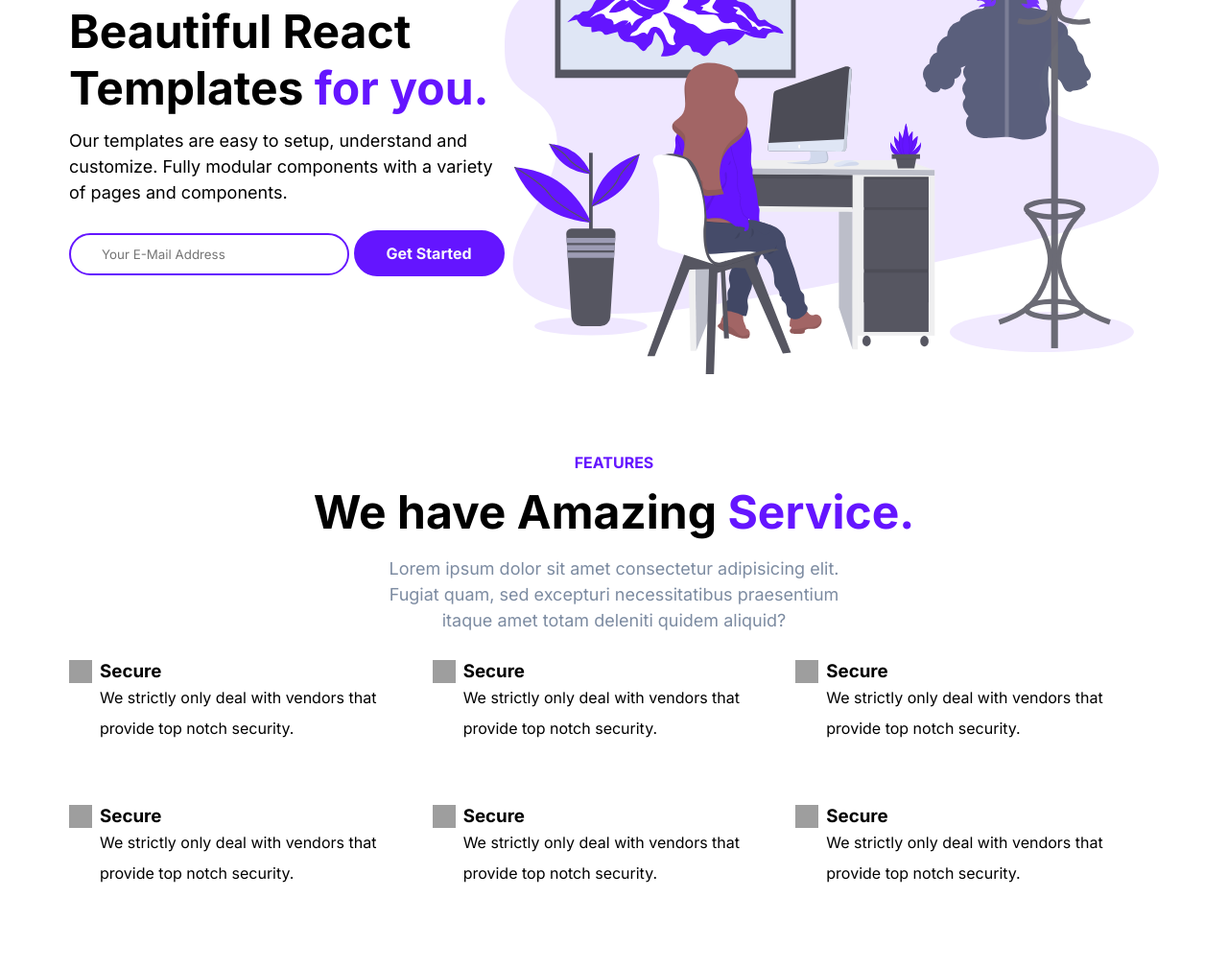
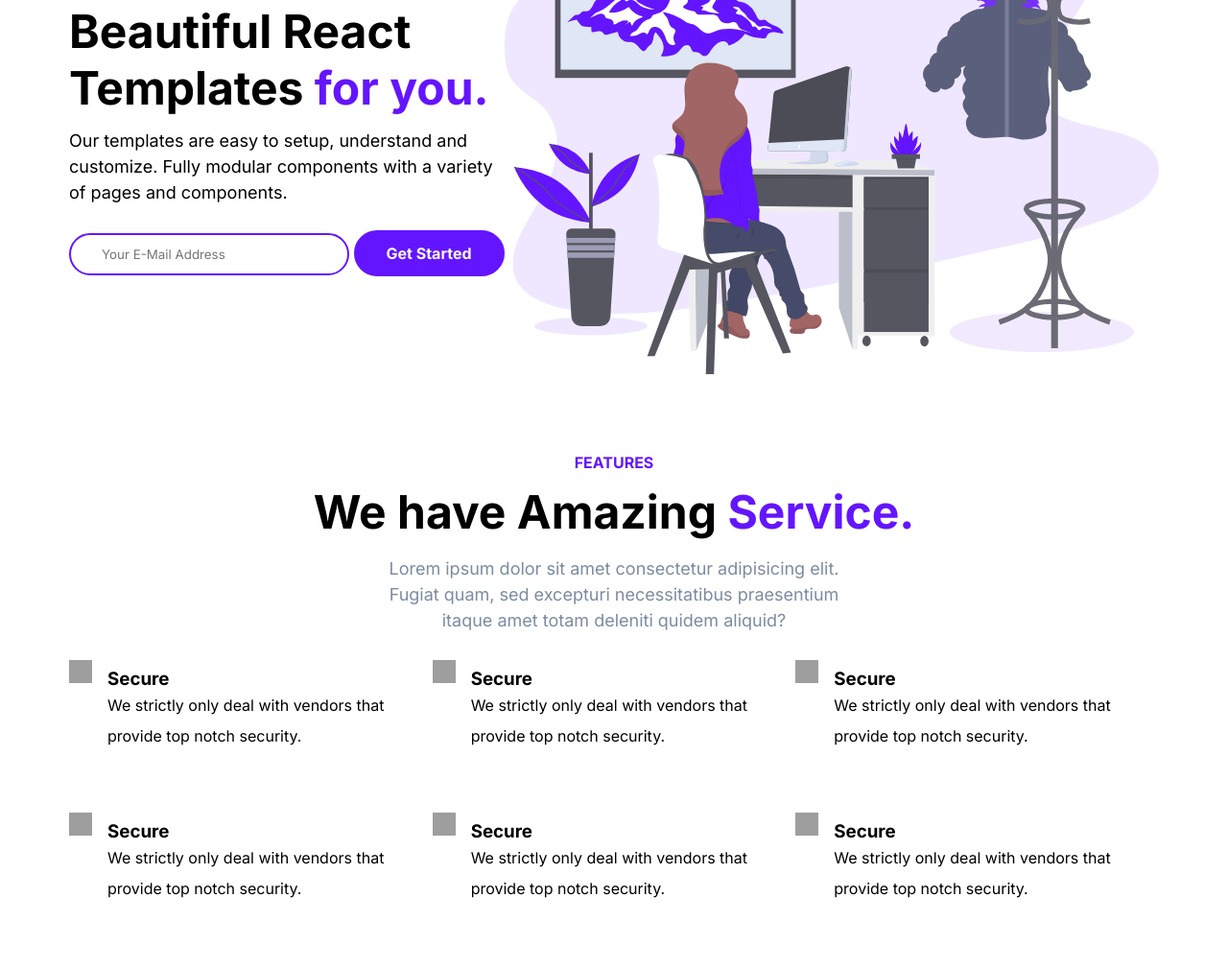
Before and after one commit to ryanmello/final-project-tutorial-w2, a plain HTML site: page index.html in a window 1280 px wide. Shown: the part 282-1291 px from the top of the page at 96% size. Drawn offline with Linux system fonts and the light colour scheme; grey boxes are pictures that could not be loaded.

Commit message:
finalized website

```diff
--- a/index.html
+++ b/index.html
@@ -63,7 +63,7 @@
               <p class="service__para">Lorem ipsum dolor sit amet consectetur adipisicing elit. Fugiat quam, sed excepturi necessitatibus praesentium itaque amet totam deleniti quidem aliquid?</p>
             </div>
             <div class="services">
-              <div class="service service__centering">
+              <div class="service">
                 <span class="image__container">
                   <img class="service__img" src="https://treact.owaiskhan.me/static/media/shield-icon.daefe14b.svg" alt="">
                 </span>
--- a/style.css
+++ b/style.css
@@ -176,7 +176,6 @@
     display: flex;
     width: calc(100%/3);
     padding-bottom: 64px;
-
 }
 
 .img__container{
@@ -193,7 +192,7 @@
 }
 
 .text__container{
-    padding-left: 8px;
+    margin: 8px 0 0 16px;
 }
 
 .service__name{
@@ -203,7 +202,3 @@
 .service__subpara{
     line-height: 2;
 }
-
-.service__centering{
-
-}
```
